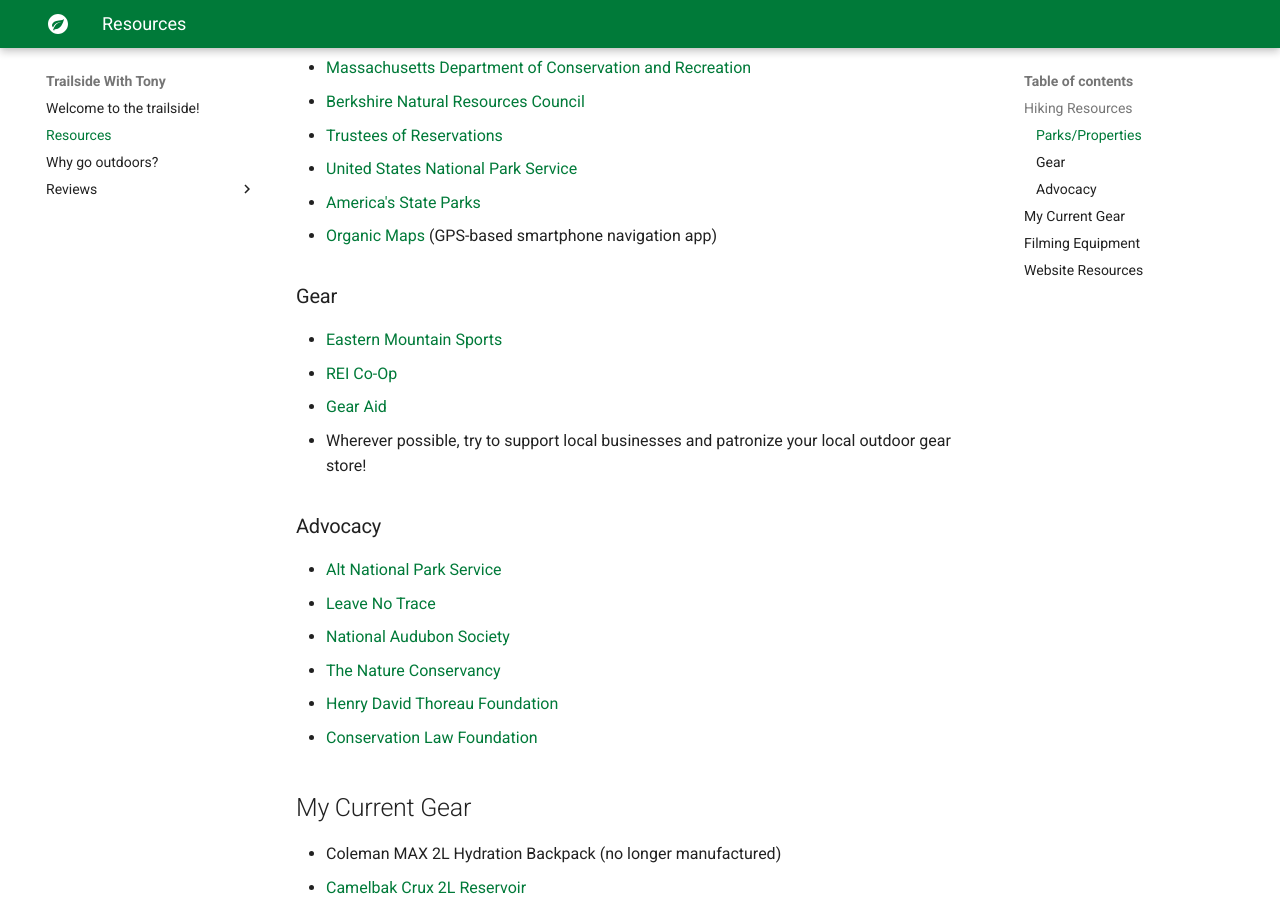
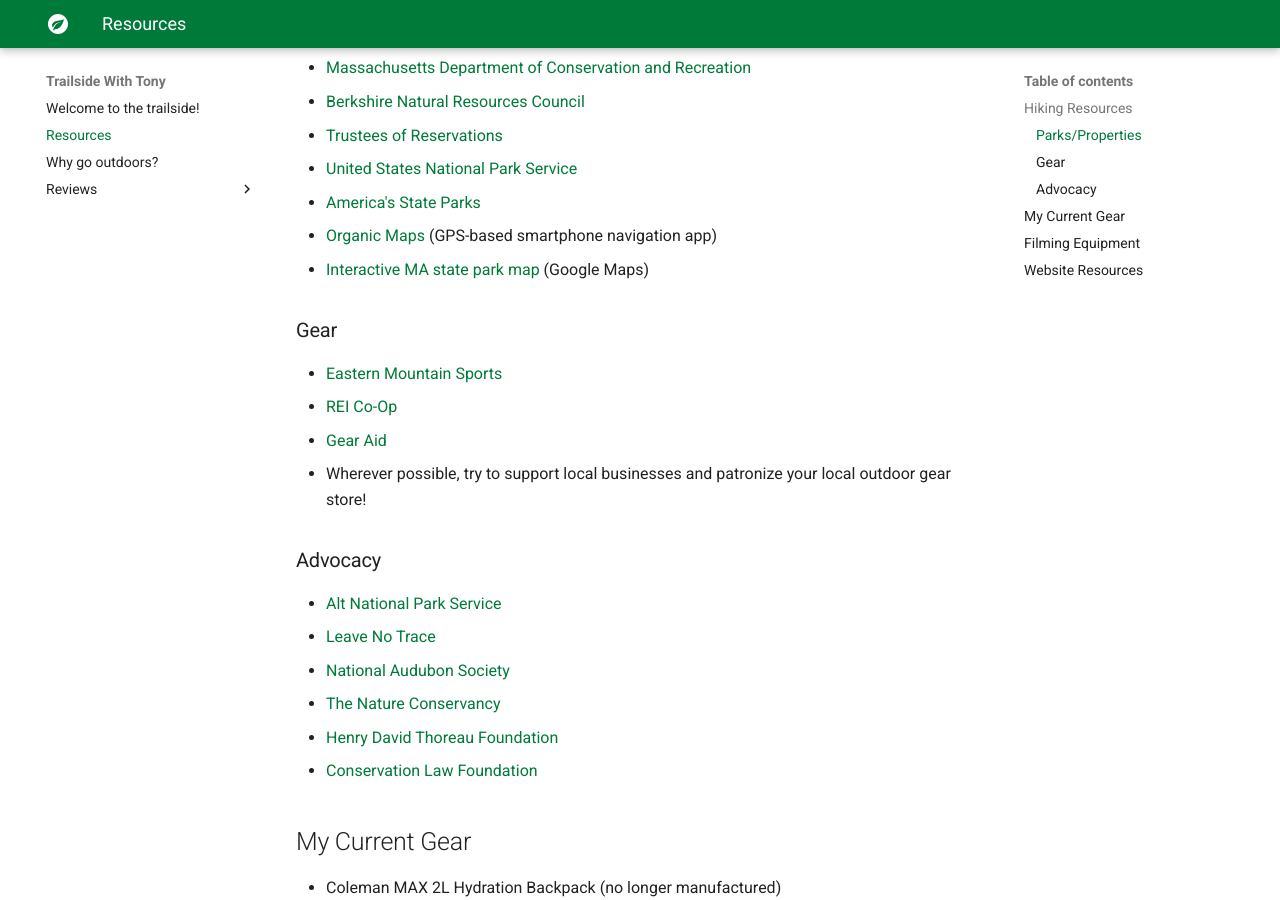
Before and after one commit to tswtony/tswtony.github.io, an MkDocs documentation site: the page built from docs/resources.md, in a window 1280 px wide and 900 px high, scrolled down 338 px. Built offline with MkDocs 1.6.1 and Material for MkDocs 9.7.7, drawn with Linux system fonts in a browser that asks for light colours.

Commit message:
Update resources.md

```diff
--- a/docs/resources.md
+++ b/docs/resources.md
@@ -12,6 +12,7 @@
 - [United States National Park Service](https://www.nps.gov/)
 - [America's State Parks](https://www.americasstateparks.org/)
 - [Organic Maps](https://organicmaps.app/) (GPS-based smartphone navigation app)
+- [Interactive MA state park map](https://www.google.com/maps/d/viewer?mid=1Cnr7kUAcMZY2jEA9duiT0CogcDI) (Google Maps)
 
 ### Gear
 
```
